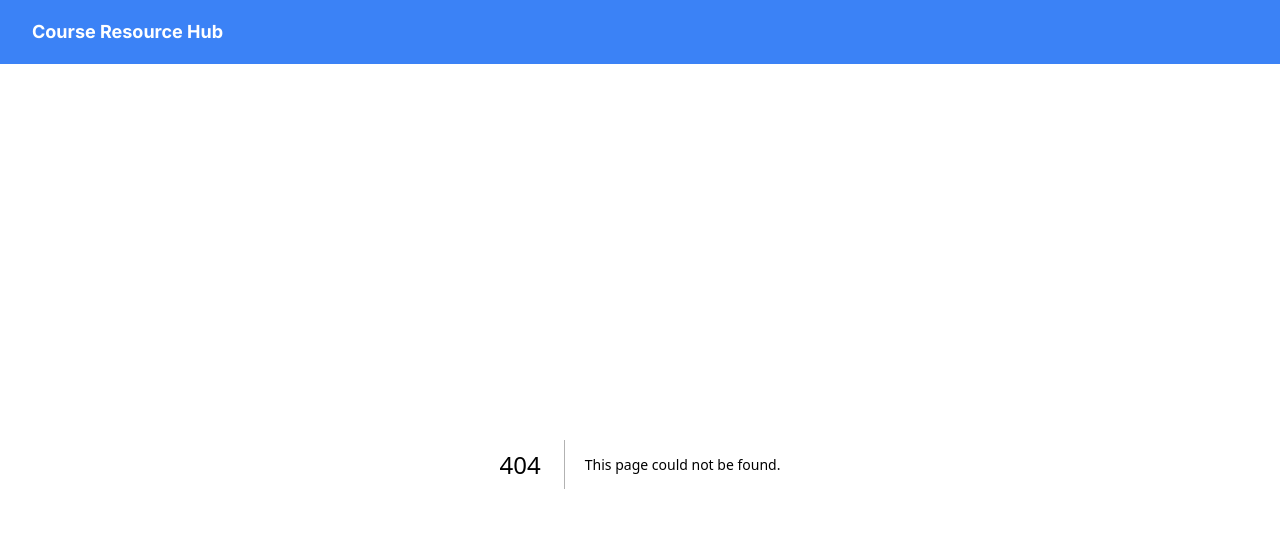
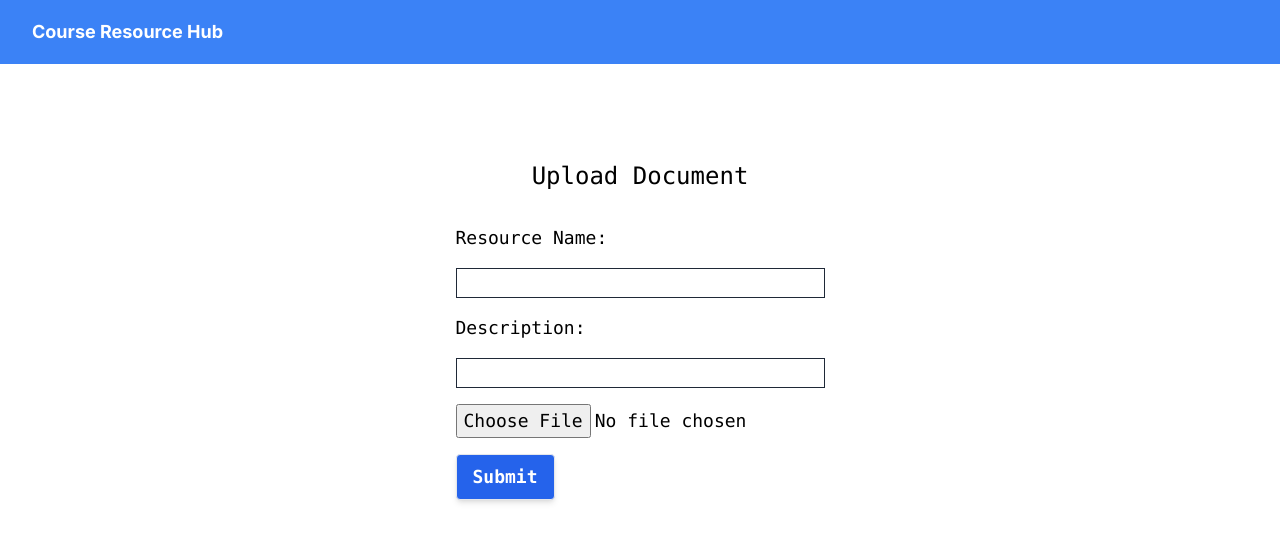
Before and after one commit to VikeLabs/course-resource-hub, a Next.js app: page /upload in a window 1280 px wide. Before the commit this address had no page. Shown: the top 542 px of the page. Built offline with nearby package versions, Linux system fonts and the light colour scheme.

Commit message:
Adding document upload stub

```diff
--- /dev/null
+++ b/src/app/upload/page.tsx
@@ -0,0 +1,43 @@
+'use client'
+
+import Image from "next/image";
+import { FormEvent } from "react";
+
+export default function Upload() {
+    async function onSubmit(event: FormEvent<HTMLFormElement>) {
+        event.preventDefault();
+        const formData = new FormData(event.currentTarget);
+        const response = await fetch("/api/upload", {
+            method: "POST",
+            body: formData,
+        });
+        if (response.ok) {
+            console.log("Uploaded successfully");
+        }
+        return null;
+}
+     return (
+    <main className="flex min-h-screen flex-col items-center justify-between p-24">
+        <div className="z-10 max-w-5xl w-full items-center justify-between font-mono text-lg flex flex-col text-center gap-8">
+            <p className="text-2xl">Upload Document</p>
+            {/* <label htmlFor="Resource Name">Resource Name:</label>
+            <input type="text" id="resource" name="Resource Name" className="border border-1" ></input>
+            <label htmlFor="Description">Description:</label>
+            <input type="textarea" id="description" name="Description" className="border border-1" ></input>
+            <label htmlFor="File">File:</label>
+            <input type="file" id="file" name="File" className="border border-1" ></input>
+            <input type="submit" value="Submit" className="border border-1 bg-blue-300 hover:bg-grey-300 text-white font-bold py-2 px-4 border border-grey-300 rounded" ></input> */}
+            <form className="flex flex-col items-start gap-4" onSubmit={onSubmit}>
+                <label htmlFor="Resource Name">Resource Name:</label>
+                <input type="text" id="resource" name="Resource Name" className="border-gray-800 border w-full" ></input>
+                <label htmlFor="Description">Description:</label>
+                <input type="textarea" id="description" name="Description" className="border-gray-800 border w-full" ></input>
+                {/* <label htmlFor="file">Upload a file</label> */}
+                <input type="file" id="file" name="file" />
+                {/* <input type="submit" value="Submit" className="border border-1 bg-blue-300 hover:bg-grey-300 text-white font-bold py-2 px-4 border border-grey-300 rounded"/> */}
+                <button type="submit" className="border border-1 bg-blue-600 hover:bg-blue-500 text-white font-bold py-2 px-4 rounded shadow-md active:shadow-none active:bg-blue-700">Submit</button>
+            </form>
+        </div>
+    </main>
+  );
+}
```
